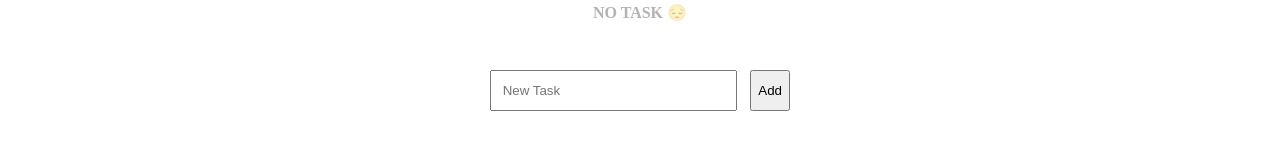
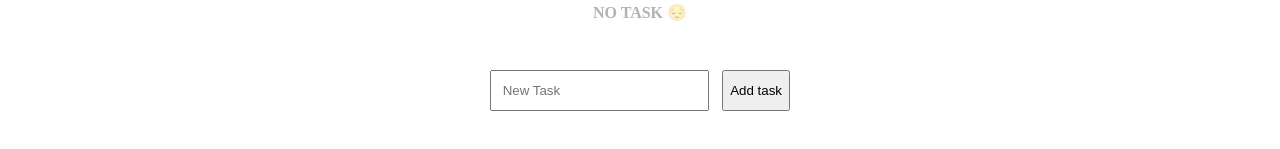
Before and after one commit to tagazok/swa-meetup-template, a plain HTML site: page www/index.html in a window 1280 px wide. Shown: the part 409-558 px from the top of the page. Drawn offline with Linux system fonts and the light colour scheme; no server answers.

Commit message:
fix: button

```diff
--- a/www/index.html
+++ b/www/index.html
@@ -26,7 +26,7 @@
         <footer>
             <form id="newTaskForm">
                 <input type="text" id="new_task_input" placeholder="New Task" value="" />
-                <button type="submit">Add</button>
+                <button type="submit">Add task</button>
             </form>
         </footer>
     </div>
```
